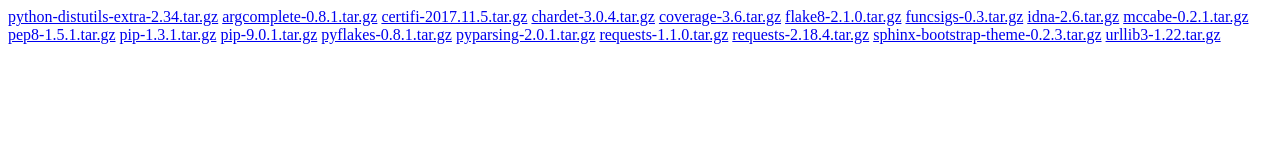
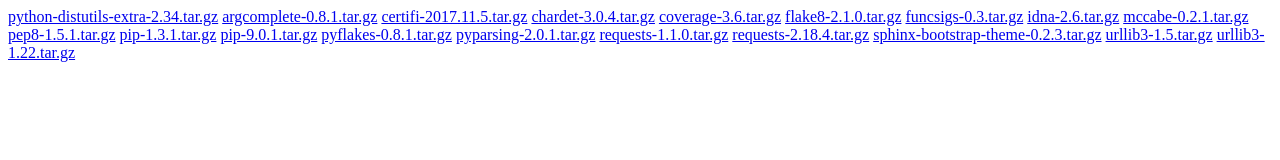
Before and after one commit to plars/external-tarballs, a plain HTML site: page index.html in a window 1280 px wide. Drawn offline with Linux system fonts and the light colour scheme.

Commit message:
add urllib 1.5 back

```diff
--- a/index.html
+++ b/index.html
@@ -15,4 +15,5 @@
 <a href="./pypi/requests-1.1.0.tar.gz">requests-1.1.0.tar.gz</a>
 <a href="./pypi/requests-2.18.4.tar.gz">requests-2.18.4.tar.gz</a>
 <a href="./pypi/sphinx-bootstrap-theme-0.2.3.tar.gz">sphinx-bootstrap-theme-0.2.3.tar.gz</a>
+<a href="./pypi/urllib3-1.5.tar.gz">urllib3-1.5.tar.gz</a>
 <a href="./pypi/urllib3-1.22.tar.gz">urllib3-1.22.tar.gz</a>
```
Also changed, not shown: 1 other file.
